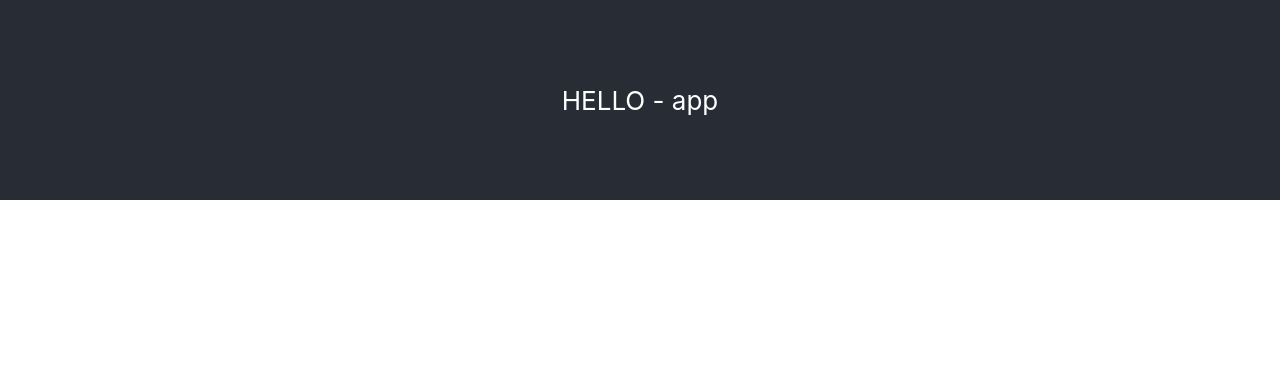
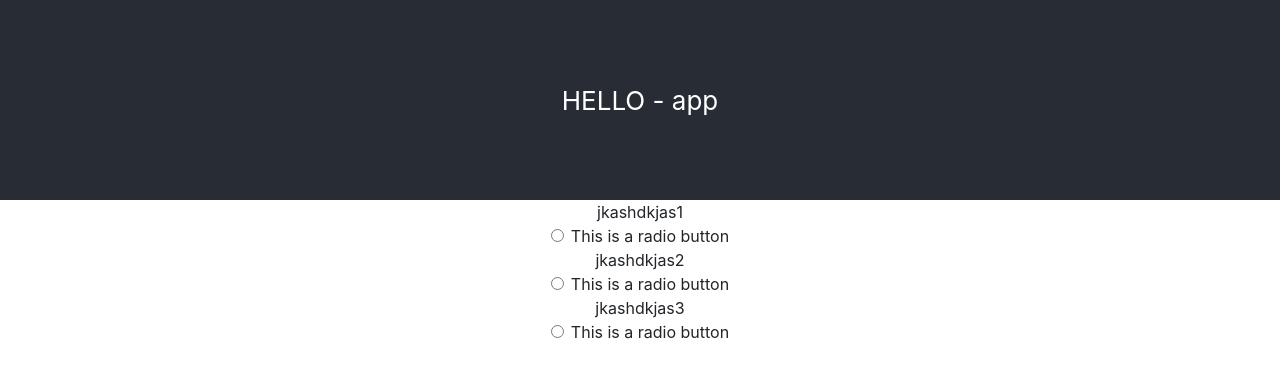
Before and after one commit to felixcs1/hackday2018, a React (Create React App) app in the folder hackday/: page /user in a window 1280 px wide. Shown: the top 378 px of the page. Built offline with nearby package versions, Linux system fonts and the light colour scheme; data requests are answered from the project's data file.

Commit message:
Start user answer component

```diff
--- a/hackday/db.json
+++ b/hackday/db.json
@@ -217,17 +217,17 @@
   "questions": [
     {
       "id": 1,
-      "question-text": "jkashdkjas",
+      "questionText": "jkashdkjas1",
       "answers": ["yes","no"]
     },
     {
       "id": 2,
-      "question-text": "jkashdkjas",
+      "questionText": "jkashdkjas2",
       "answers": ["yes","no"]
     },
     {
       "id": 3,
-      "question-text": "jkashdkjas",
+      "questionText": "jkashdkjas3",
       "answers": ["yes","no"]
     }
   ]
--- a/hackday/src/components/user/User.js
+++ b/hackday/src/components/user/User.js
@@ -1,11 +1,53 @@
-import React, { Component } from 'react';
+import React, {Component} from 'react';
+import AnswerContainer from './answer-container';
 
 class User extends Component {
 
+    constructor(props) {
+        super(props);
+        this.state = {result: { data: []}};
+        this.renderData = this.renderData.bind(this)
+    }
+
+    componentWillMount() {
+        fetch("http://localhost:3000/questions")
+            .then(res => res.json())
+            .then(
+                (result) => {
+                    this.setState({
+                        result: { data: result }
+                    });
+                })
+    }
+
+    renderData() {
+        const { data } = this.state.result;
+
+        return data.map((item) => {
+            return(
+                <AnswerContainer
+                    questionText={item.questionText}
+                    questionId={item.id}
+                />
+            );
+        });
+    }
+
+
+
     render() {
-        return(
-            <div></div>
+
+        // this.state.result.map();
+
+        return (
+            <div>
+
+                {this.renderData()}
+
+
+            </div>
         )
     }
 }
+
 export default User;
--- /dev/null
+++ b/hackday/src/components/user/answer-container.js
@@ -0,0 +1,29 @@
+import React from 'react';
+import {FormGroup, Label, Input, Fade} from 'reactstrap';
+
+export default class AnswerContainer extends React.Component {
+    constructor(props) {
+        super(props);
+    }
+
+    render() {
+        return (
+            <div>
+                <div>{this.props.questionText}</div>
+                <FormGroup check>
+                    <Label check>
+                        <Input type="radio" name={`radio-${this.props.questionId}`} />{' '}
+                        This is a radio button
+                    </Label>
+                </FormGroup>
+            </div>
+        );
+    }
+
+
+    // toggle() {
+    //     this.setState({
+    //         fadeIn: !this.state.fadeIn
+    //     });
+    // }
+};
```
